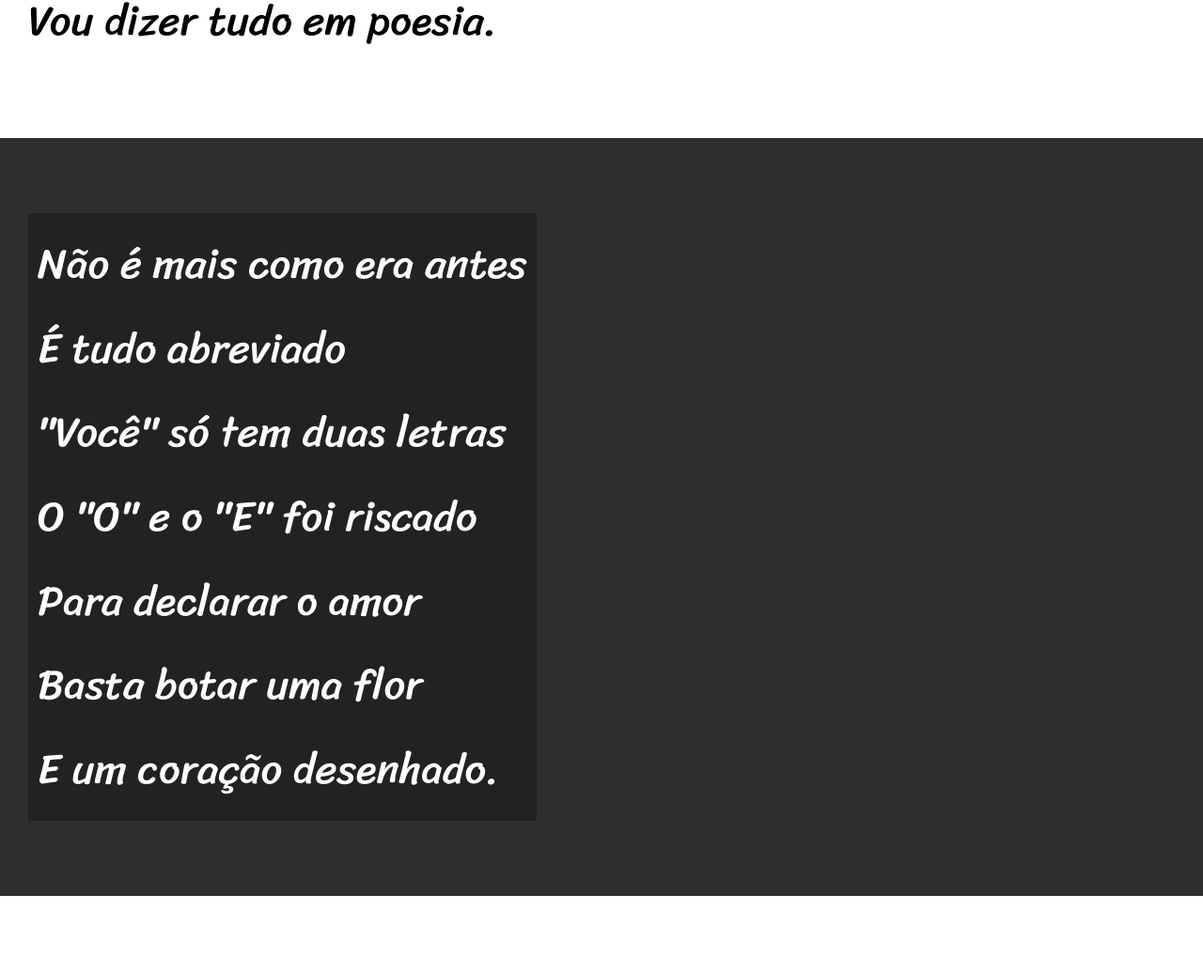
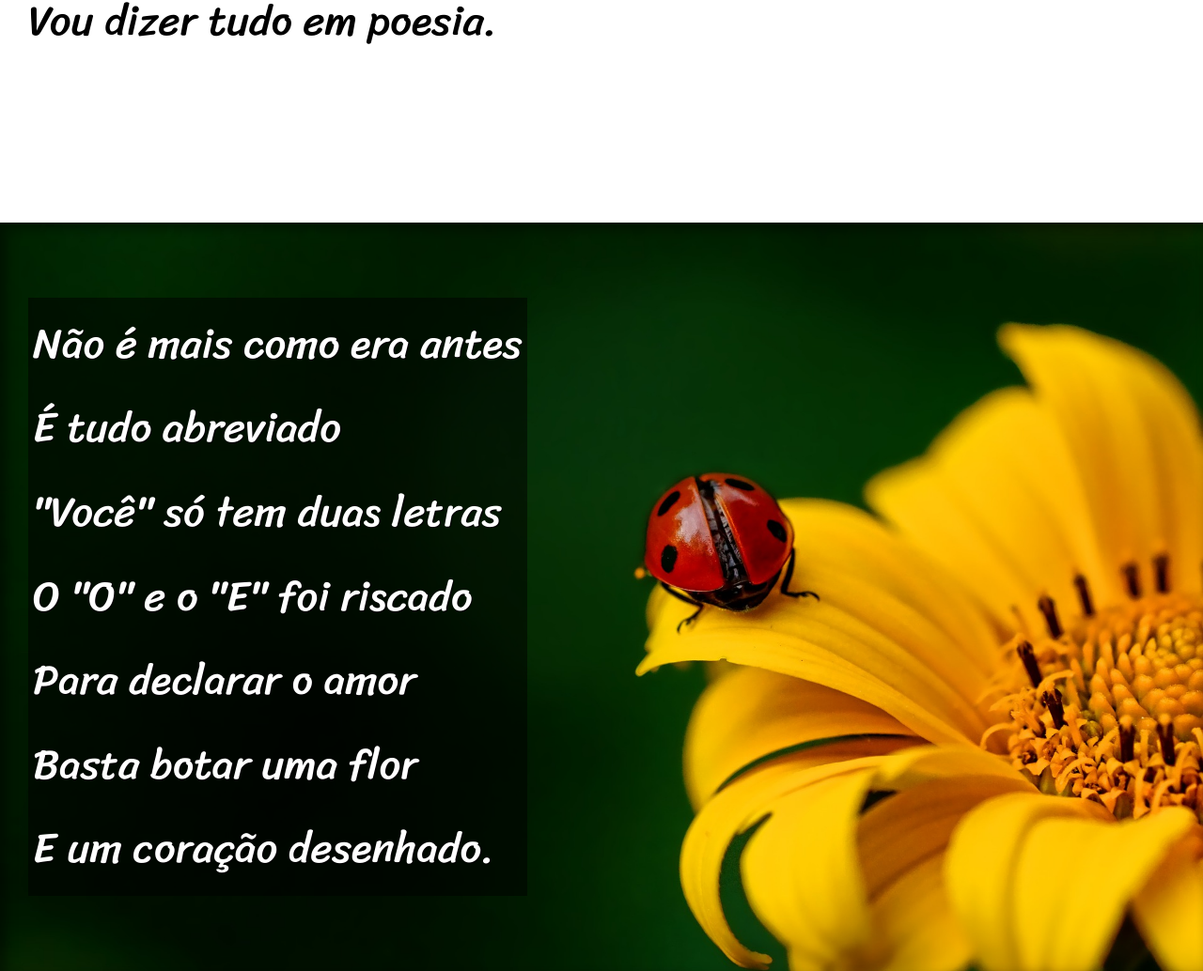
Before and after one commit to Bmicaell/HTML-CSS, a plain HTML site: page Exercicios/desafios/d001/desafio12/index.html in a window 1280 px wide. Shown: the part 900-1934 px from the top of the page at 94% size. Drawn offline with Linux system fonts and the light colour scheme.

Commit message:
effectparalax

```diff
--- a/Exercicios/desafios/d001/desafio12/estilo/style.css
+++ b/Exercicios/desafios/d001/desafio12/estilo/style.css
@@ -71,6 +71,10 @@ section {
 
 }
 
+section > p {
+    padding-bottom: 2em;
+}
+
 section.normal {
     background-color: white;
     color: black;
@@ -80,14 +84,32 @@ section.imagem {
     background-color: rgb(46, 46, 46);
 
     color: white;
+
+    box-shadow: inset 6px 6px 13px 0 rgba(0, 0, 0, 0.473);
+
+    background-size: cover;
+    background-attachment: fixed;
 }
 
-section.imagem > p{
+section.imagem > p {
     display: inline-block;
-    padding: 10px;
-    background-color: rgba(0, 0, 0, 0.253);
+    padding: 5px;
+
+    background-color: rgba(0, 0, 0, 0.514);
+
+    text-shadow: 1px 1px 0px black;
 }
 
+section#img01 {
+    background-image: url(../imagens/background001.jpg);
+    background-position: right center;
+    background-size: cover;
+}
+
+section#img02 {
+    background-image: url(../imagens/background002.jpg);
+    background-size: cover;
+}
 footer {
     background-color: black;
 
--- a/Exercicios/desafios/d001/desafio12/index.html
+++ b/Exercicios/desafios/d001/desafio12/index.html
@@ -31,7 +31,7 @@
 
 
 
-    <section class="imagem">
+    <section class="imagem" id="img01">
         <p>
             Não é mais como era antes <br>
             É tudo abreviado <br>
@@ -68,7 +68,8 @@
     </section>
 
 
-    <section class="imagem">
+    <section class="imagem" id="img02">
+        <p>
             Tenho saudade das cartas <br>
             Escritas com a própria mão <br>
             Mandava no mês de Junho <br>
@@ -76,6 +77,7 @@
             Mas matava a saudade <br>
             Era texto de verdade <br>
             Nas linhas do coração.
+        </p>
     </section>
 
 
```
Lines whose indentation alone changed are shown as unchanged.
